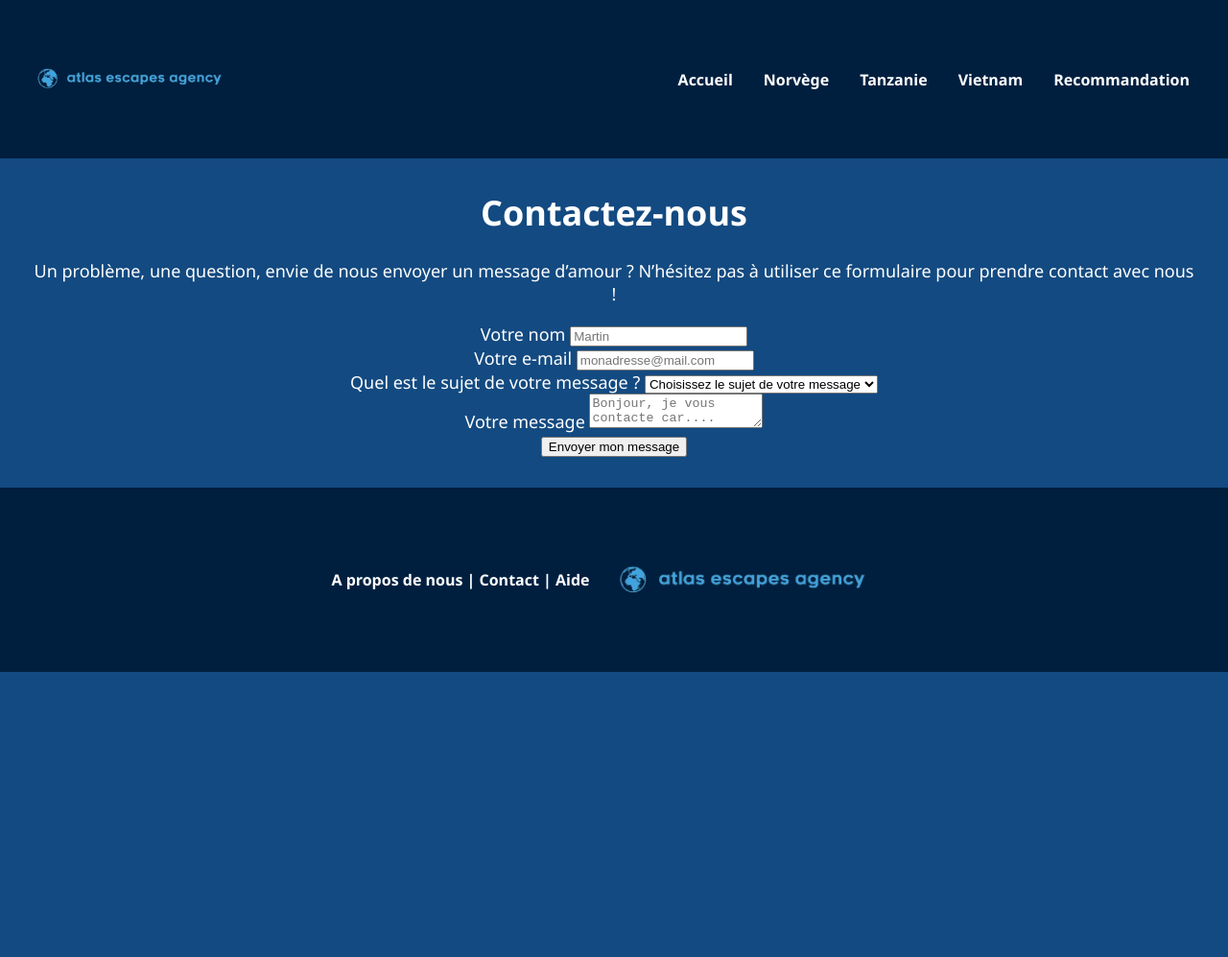
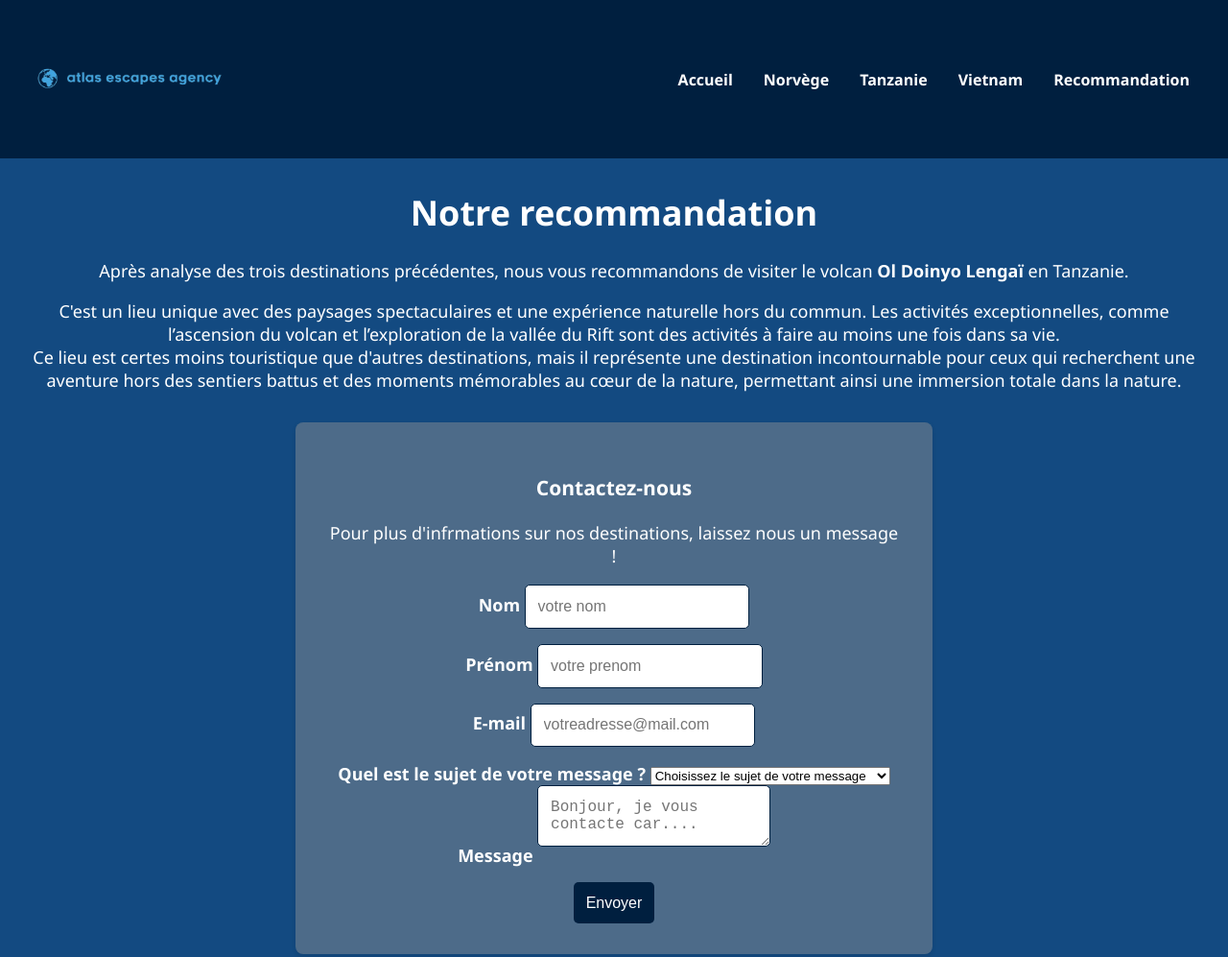
Before and after one commit to edepmatss/SAE-105, a plain HTML site: page html/recommandation.html in a window 1280 px wide. Shown: the top 997 px of the page at 96% size. Before the commit the page ends 800 px from the top, so only its background shows below. Drawn offline with Linux system fonts and the light colour scheme.

Commit message:
changements

```diff
--- a/css/reco.css
+++ b/css/reco.css
@@ -40,6 +40,54 @@ main {
 	margin: 2rem;
 	font-size: large;
 }
+p a {
+	text-decoration: none;
+	color: white;
+	font-size: large;
+	font-weight: bold;
+}
+
+/* formulaire */
+.contact {
+	background-color: #4d6b89;
+	margin: 2rem auto;
+	padding: 2rem;
+	max-width: 600px;
+	border-radius: 8px;
+	box-shadow: 0 2px 5px rgba(0, 0, 0, 0.1);
+}
+
+.contact form {
+	display: flex;
+	flex-direction: column;
+}
+
+.contact label {
+	margin: 0.5rem 0 0.2rem;
+	font-weight: bold;
+}
+
+.contact input,
+.contact textarea {
+	padding: 0.8rem;
+	margin-bottom: 1rem;
+	margin-top: 0.5;
+	border: 1px solid #001f3f;
+	border-radius: 5px;
+	font-size: 1rem;
+}
+
+.contact button {
+	background-color: #001f3f;
+	color: #ffffff;
+	border: none;
+	padding: 0.8rem;
+	border-radius: 5px;
+	cursor: pointer;
+	font-size: 1rem;
+	margin-top: 1rem;
+}
+
 footer {
 	display: flex;
 	justify-content: center;
--- a/html/recommandation.html
+++ b/html/recommandation.html
@@ -24,31 +24,60 @@
 			</nav>
 		</header>
 		<main>
-			<div class="contactez-nous">
-				<h1>Contactez-nous</h1>
+			<h1>Notre recommandation</h1>
+			<p>
+				Après analyse des trois destinations précédentes, nous vous
+				recommandons de visiter le volcan
+				<a href="../html/odl.html">Ol Doinyo Lengaï</a> en Tanzanie.
+			</p>
+			<p>
+				C'est un lieu unique avec des paysages spectaculaires et une
+				expérience naturelle hors du commun. Les activités
+				exceptionnelles, comme l’ascension du volcan et l’exploration de
+				la vallée du Rift sont des activités à faire au moins une fois
+				dans sa vie. <br />
+				Ce lieu est certes moins touristique que d'autres destinations,
+				mais il représente une destination incontournable pour ceux qui
+				recherchent une aventure hors des sentiers battus et des moments
+				mémorables au cœur de la nature, permettant ainsi une immersion
+				totale dans la nature.
+			</p>
+
+			<!-- formulaire -->
+			<div class="contact">
+				<h3>Contactez-nous</h3>
 				<p>
-					Un problème, une question, envie de nous envoyer un message
-					d’amour ? N’hésitez pas à utiliser ce formulaire pour
-					prendre contact avec nous !
+					Pour plus d'infrmations sur nos destinations, laissez nous
+					un message !
 				</p>
-				<form action="/page-traitement-donnees" method="post">
+				<form action="/page" method="post">
 					<div>
-						<label for="nom">Votre nom</label>
+						<label for="name">Nom</label>
 						<input
 							type="text"
-							id="nom"
-							name="nom"
-							placeholder="Martin"
+							id="name"
+							name="name"
+							placeholder="votre nom"
 							required
 						/>
 					</div>
 					<div>
-						<label for="email">Votre e-mail</label>
+						<label for="prenom">Prénom</label>
+						<input
+							type="text"
+							id="surname"
+							name="surname"
+							placeholder="votre prenom"
+							required
+						/>
+					</div>
+					<div>
+						<label for="email">E-mail</label>
 						<input
 							type="email"
 							id="email"
 							name="email"
-							placeholder="monadresse@mail.com"
+							placeholder="votreadresse@mail.com"
 							required
 						/>
 					</div>
@@ -60,20 +89,20 @@
 							<option value="" disabled selected hidden>
 								Choisissez le sujet de votre message
 							</option>
-							<option value="probleme-compte">
-								Problème avec mon compte
+							<option value="probleme-web">
+								Problème avec le site web
 							</option>
-							<option value="question-produit">
-								Question à propos d’un produit
+							<option value="question-site">
+								Question à propos d’un site touristique
 							</option>
-							<option value="suivi-commande">
-								Suivi de ma commande
+							<option value="demande-voyage">
+								Demande de voyage
 							</option>
 							<option value="autre">Autre...</option>
 						</select>
 					</div>
 					<div>
-						<label for="message">Votre message</label>
+						<label for="message">Message</label>
 						<textarea
 							id="message"
 							name="message"
@@ -82,7 +111,7 @@
 						></textarea>
 					</div>
 					<div>
-						<button type="submit">Envoyer mon message</button>
+						<button type="submit">Envoyer</button>
 					</div>
 				</form>
 			</div>
```
Also changed, not shown: html/about.html (+19 -14 lines).
